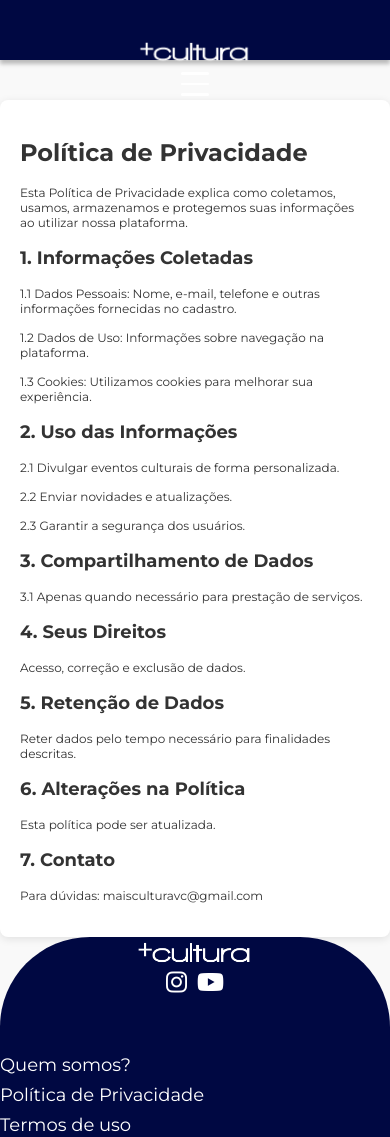
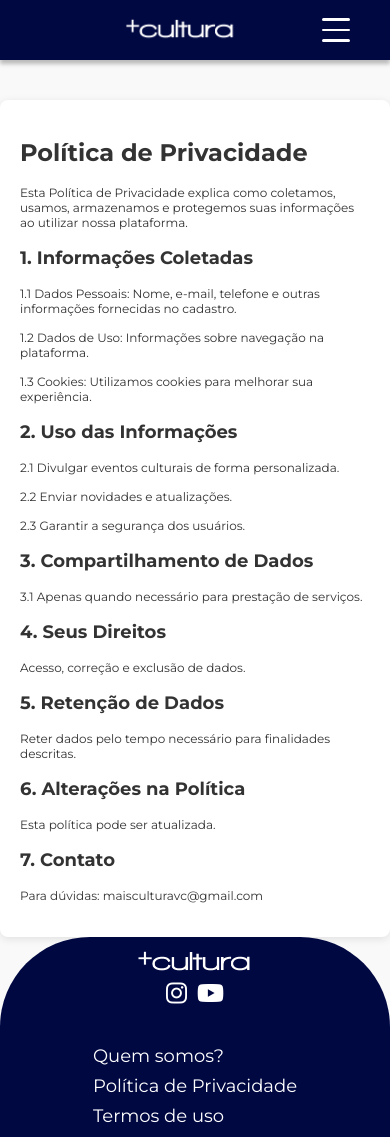
Before and after one commit to GuilhermeLuz-dev/projeto_mais_cultura, a website built with Vite: page policy.html in a window 390 px wide. Built offline with nearby package versions, Linux system fonts and the light colour scheme; some packages are replaced by stand-ins of ours; no server answers.

Commit message:
fix: responsividade

```diff
--- a/policy.html
+++ b/policy.html
@@ -15,9 +15,9 @@
       href="https://cdnjs.cloudflare.com/ajax/libs/font-awesome/6.0.0-beta3/css/all.min.css"
     />
     <link rel="stylesheet" href="styles/policy.css" />
-    <link rel="stylesheet" href="styles/responsividade/r_policy.css" />
     <link rel="stylesheet" href="styles/global.css" />
     <link rel="stylesheet" href="styles/header.css" />
+    <link rel="stylesheet" href="styles/responsividade/r_policy.css" />
   </head>
   <body>
     <header>
--- a/public/styles/responsividade/r_perfil.css
+++ b/public/styles/responsividade/r_perfil.css
@@ -3,12 +3,6 @@
   body {
     height: auto; /* evita que a altura total seja forçada em telas pequenas */
     display: block; /* mudar para block em telas pequenas pode ser necessário */
-  }
-
-  .logo-img-header {
-    position: absolute;
-    left: 5%;
-    height: 24px;
   }
 
   .profile-header {
--- a/public/styles/responsividade/r_policy.css
+++ b/public/styles/responsividade/r_policy.css
@@ -6,24 +6,6 @@
 }
 
 @media (max-width: 768px) {
-  header {
-    height: auto;
-    padding: 2px;
-    flex-direction: column; /* Empilha o conteúdo do cabeçalho */
-    justify-content: center;
-    text-align: center;
-  }
-
-  .logo {
-    margin-top: 8px;
-    font-size: 24px;
-    gap: 5px;
-  }
-
-  .logo-img {
-    height: 15px; /* Ajuste o logo para ser menor */
-  }
-
   main {
     font-size: 12px;
     font-family: "Montserrat", sans-serif;
@@ -34,40 +16,4 @@
     border-radius: 8px;
     box-shadow: 0 2px 8px rgba(0, 0, 0, 0.1);
   }
-
-  .footer-logo img {
-    display: block;
-    margin: 0 auto 0 auto; /* top, right, bottom, left */
-    max-width: 100px;
-  }
-
-  .footer-line {
-    top: 55px;
-    width: 140px;
-    height: 1px;
-    background-color: white;
-  }
-
-  .footer-links {
-    position: static; /* ou relative */
-    left: auto;
-    display: flex;
-    flex-direction: column; /* ou column, dependendo do layout desejado */
-    justify-content: center;
-    align-items: center;
-    text-align: center;
-    gap: 10px;
-    margin-top: 20px;
-    width: 100%;
-  }
-  .footer-links a {
-    font-size: 12px; /* garante que links tenham o tamanho desejado */
-    text-decoration: none; /* remove sublinhado, opcional */
-    color: inherit; /* herda a cor do pai, se quiser */
-  }
-
-  footer {
-    flex-direction: column;
-    height: auto;
-  }
 }
```
